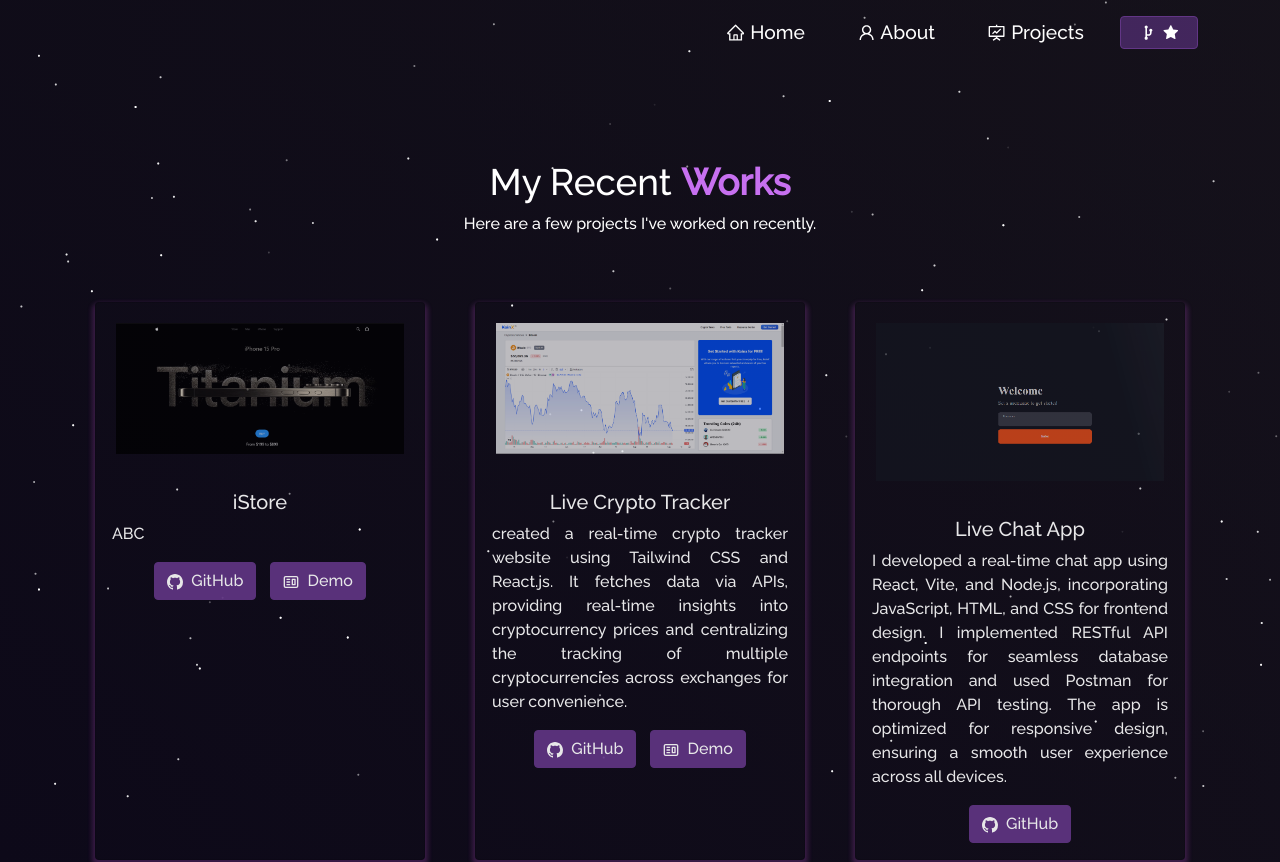
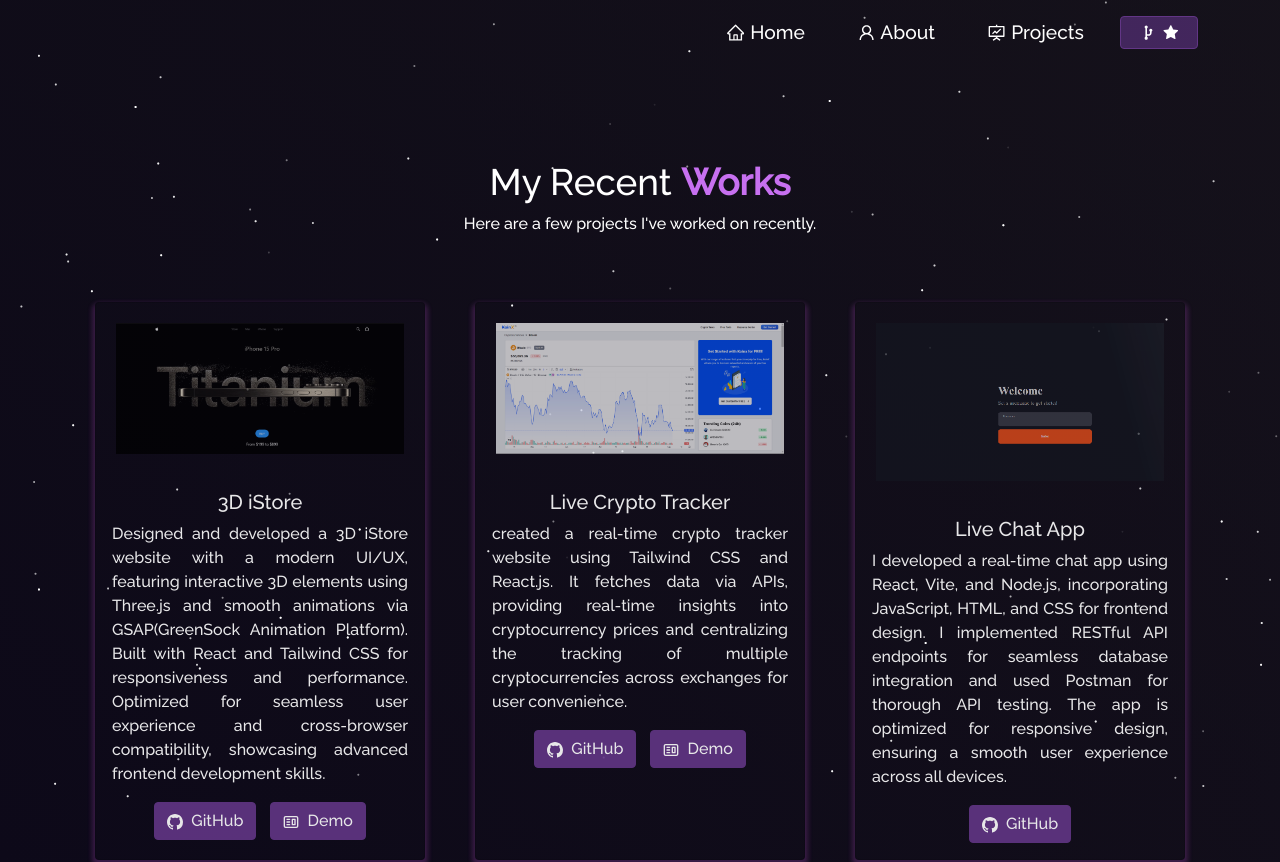
Before and after one commit to Pranavchaure/Portfolio, a React (Create React App) app: page /project in a window 1280 px wide. Shown: the top 862 px of the page. Built offline with nearby package versions, Linux system fonts and the light colour scheme.

Commit message:
ISTORE DISCR

```diff
--- a/src/components/Projects/Projects.js
+++ b/src/components/Projects/Projects.js
@@ -23,8 +23,10 @@ function Projects() {
             <ProjectCard
               imgPath={istore}
               isBlog={false}
-              title="iStore"
-              description="ABC"
+              title="3D iStore"
+              description="Designed and developed a 3D iStore website with a modern UI/UX, featuring interactive 3D elements using Three.js and smooth animations via GSAP(GreenSock Animation Platform).
+              Built with React and Tailwind CSS for responsiveness and performance.
+              Optimized for seamless user experience and cross-browser compatibility, showcasing advanced frontend development skills."
               ghLink="https://github.com/Pranavchaure/iStore"
               demoLink="https://istore-pranav.vercel.app/"
             />
```
